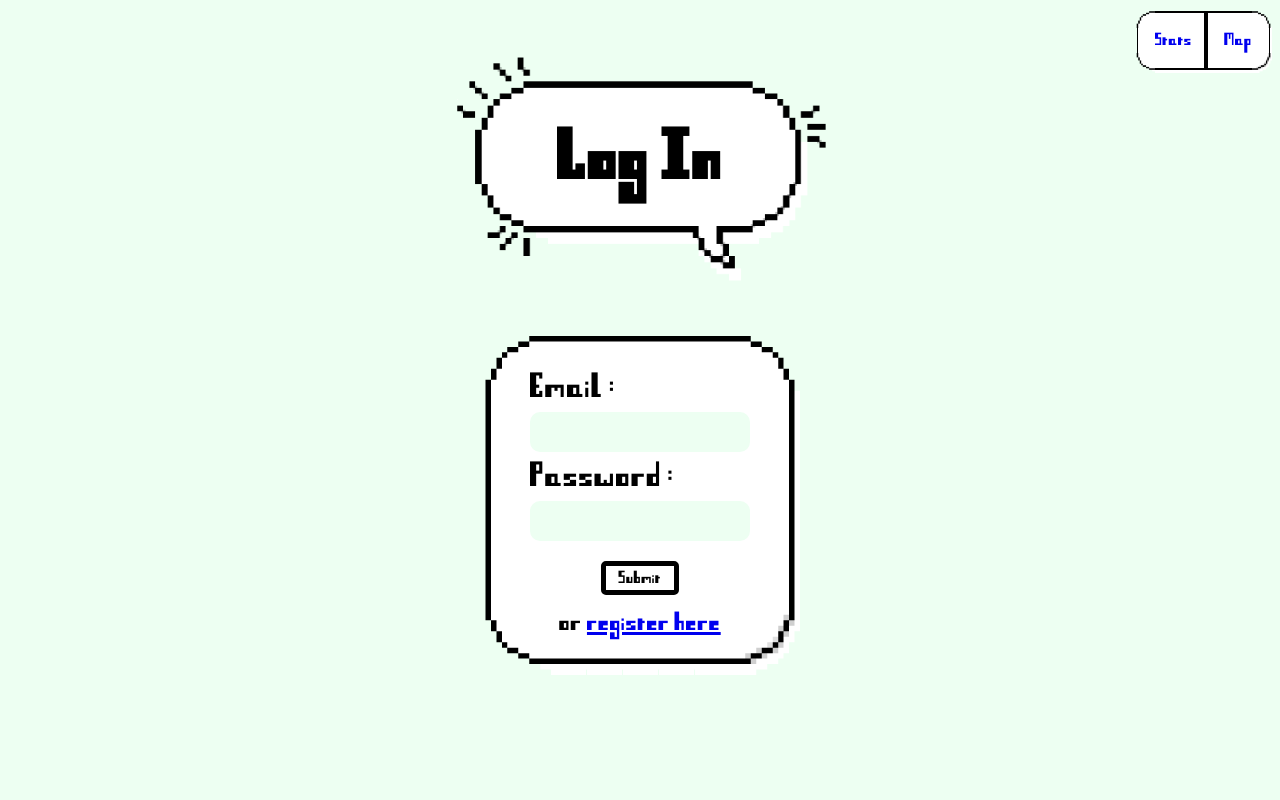
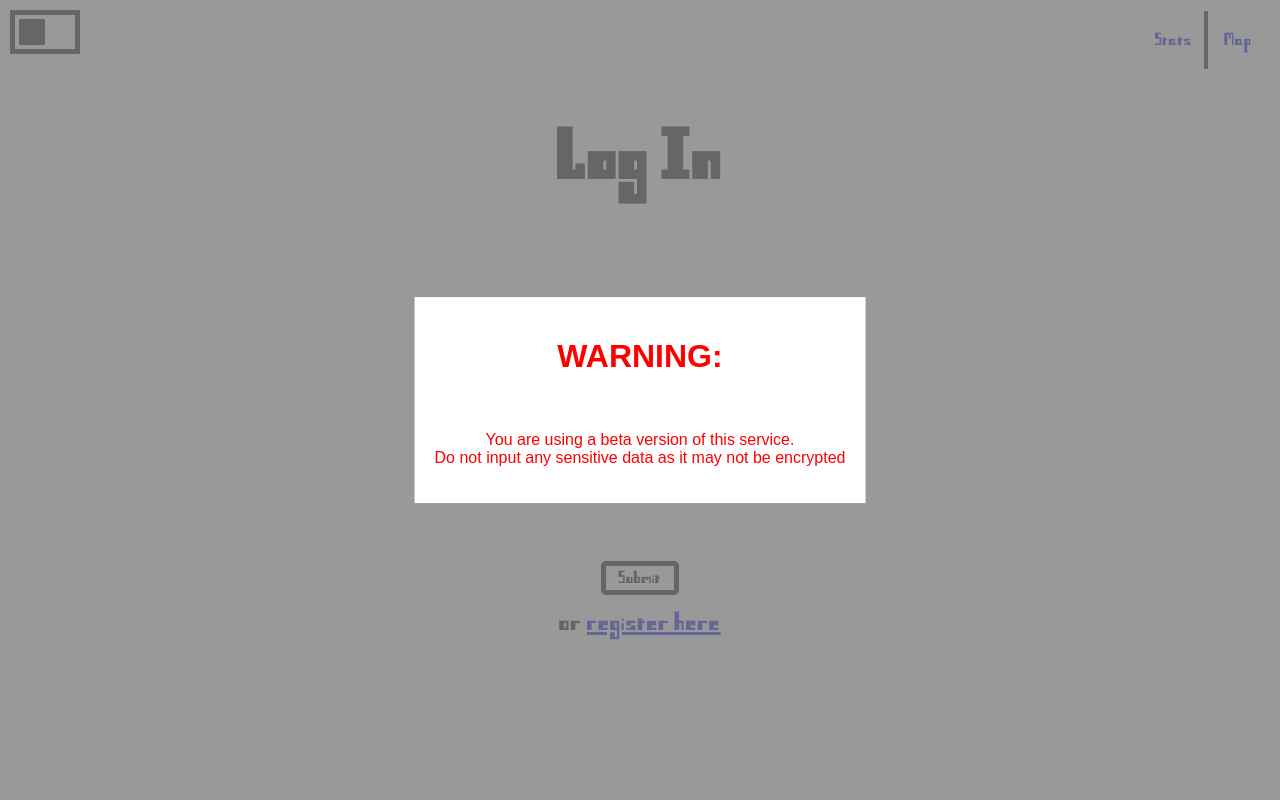
Before and after one commit to ElliotHolbrook/Weave-Project, a PHP site: page / in a window 1280 px wide. Run offline with PHP 8.4, Linux system fonts and the light colour scheme.

Commit message:
Themes added

```diff
--- /dev/null
+++ b/betawarning.php
@@ -0,0 +1,17 @@
+<div class="popup" id="popup1">
+	<div class="popupHaze"></div>
+	<div class="beta-popup">
+	<center><h1>WARNING:</h1><center><br>
+	<p>You are using a beta version of this service.<br>
+	Do not input any sensitive data as it may not be encrypted<p>
+	</div>
+</div>
+
+<script src="https://ajax.googleapis.com/ajax/libs/jquery/3.6.3/jquery.min.js"></script>
+<script>
+$(document).ready(function() {
+  $(".popup").click(function() {
+	$(this).hide();
+  });
+});
+</script>
--- a/index.php
+++ b/index.php
@@ -1,20 +1,21 @@
 <html>
 	<head>
 		<link rel="stylesheet" href="resources/global-style.css"/>
+		<link rel="stylesheet" href="resources/dark-theme.css" id="theme" title="dark"/>
 		<link rel="icon" type="image/x-icon" href="resources/kayakraft-logo-HD.png">
 
 		<title>Log In</title>
 	</head>
 	<body>
+
 		<div class="map-button-box">
 		<a href="http://kayakraft.net:8069/server/KayaKraft" class="map-button" style="padding-right: 10px;" target="_blank" rel="noopener noreferrer">Stats</a>
 		<span style="padding: 18px 0px 16px 0px; border: 2px solid;"></span>
 		<a href="https://map.kayakraft.net" class="map-button" style="padding-left: 16px;" target="_blank" rel="noopener noreferrer">Map</a>
-
 		</div>
 
 
-		<div class="login-1 container-1 highlight"><h1>Log In</h1></div>
+		<div class="login-1 container-1"><h1>Log In</h1></div>
 		<div class="login-2 container-1">
 			<form action="loginValidation.php" method="post">
 				<label for="email" style="float: left; padding-top: 55px;">Email:</label>
@@ -25,5 +26,46 @@
 				<p>or <a href="register.html">register here</a></p>
 			</form>
 		</div>
+
+		<form name="themeForm">
+		<label class="theme-switch">
+			<input type="checkbox" name="switch" class="theme-check">
+			<span class="slider" onclick="switchTheme()"></span>
+		</label>
+		</form>
+
+		<?php require_once 'betawarning.php';?>
+
+		<script>
+			var currentTheme = getCookie("theme");
+			document.getElementById("theme").href = "resources/" + currentTheme + "-theme.css";
+
+			function switchTheme() {
+				if (currentTheme == "light") {
+					currentTheme = "dark";
+					document.getElementById("theme").href = "resources/dark-theme.css";
+					document.cookie = "theme=dark"
+				} else {
+					currentTheme = "light";
+					document.getElementById("theme").href = "resources/light-theme.css";
+					document.cookie = "theme=light"
+				}
+			}
+
+			function getCookie(cname) {
+				let name = cname + "=";
+				let ca = document.cookie.split(';');
+				for(let i = 0; i < ca.length; i++) {
+					let c = ca[i];
+					while (c.charAt(0) == ' ') {
+						c = c.substring(1);
+					}
+					if (c.indexOf(name) == 0) {
+						return c.substring(name.length, c.length);
+					}
+				}
+				return "";
+			}
+		</script>
 	</body>
 </html>
--- /dev/null
+++ b/resources/dark-theme.css
@@ -0,0 +1,19 @@
+body {
+	background-color: rgb(66, 66, 66);
+}
+
+.highlight {
+	background-color: rgb(100, 100, 100);
+}
+
+.login-1 {
+	background-image: url("KayaKraft Logo  blank - dark-mode.png");
+}
+
+.login-2 {
+	border-image: url("kayakraft_box - dark-mode.png") 41% round;
+}
+
+.map-button-box {
+	border-image: url("kayakraft_box - dark-mode.png") 40% round;
+}
--- a/resources/global-style.css
+++ b/resources/global-style.css
@@ -4,7 +4,6 @@
 }
 
 body {
-	background-color: rgb(237, 255, 242);
 	font-family: kaya-font;
 	width: 100%;
 	height: 100%;
@@ -20,10 +19,6 @@ body {
 	text-align: center;
 }
 
-.highlight {
-	background-color: rgb(237, 255, 242);
-}
-
 .login-1 {
 	width: 384px;
 	min-height: 300px;
@@ -34,7 +29,6 @@ body {
 	justify-content: center;
 	display: flex;
 	font-size: 40px;
-	background-image: url("KayaKraft Logo  blank - Trimmed.png");
 	background-position: 51% 0%;
 }
 
@@ -47,13 +41,12 @@ body {
 	height: 210px;
 	top: 50%;
 	left: 50%;
-	transform:translate(-50%, -75px);
+	transform: translate(-50%, -75px);
 	align-items: center;
 	justify-content: center;
 	display: flex;
 	font-size: 40px;
 	border: 70px solid transparent;
-	border-image: url("kayakraft_box.png") 40% round;
 	background-color: white;
 }
 
@@ -94,7 +87,6 @@ body {
 	float: right;
 	margin: 8px;
 	border: 20px solid transparent;
-	border-image: url("kayakraft_box.png") 40% round;
 	background: white;
 }
 
@@ -104,7 +96,7 @@ body {
 }
 
 .map-button:active {
-	background: gray;
+	background-color: gray;
 	color: blue;
 }
 
@@ -113,3 +105,81 @@ body {
         display: none !important;
     }
 }
+
+.popupHaze {
+	z-index: 98;
+	width: 100vw;
+	height: 100vh;
+	background-color: gray;
+	opacity: 0.8;
+	position: absolute;
+	top: 50%;
+	left: 50%;
+	transform: translate(-50%, -50%);
+}
+
+.beta-popup {
+	z-index: 99 !important;
+	position: absolute;
+	top: 50%;
+	left: 50%;
+	border: 20px solid transparent;
+	transform: translate(-50%, -50%);
+	background-color: white;
+	color: red;
+	font-family: arial;
+}
+
+.theme-switch {
+	position: relative;
+	display: inline-block;
+	width: 60px;
+	height: 34px;
+	z-index: 1;
+	margin: 10px;
+	border: 5px solid;
+}
+
+.theme-switch input {
+	opacity: 0;
+	width: 0;
+	height: 0;
+}
+
+.slider {
+	position: absolute;
+	cursor: pointer;
+	top: 0;
+	left: 0;
+	right: 0;
+	bottom: 0;
+	background-color: white;
+	-webkit-transition: .4s;
+	transition: .4s;
+}
+
+.slider:before {
+	position: absolute;
+	content: "";
+	height: 26px;
+	width: 26px;
+	left: 4px;
+	bottom: 4px;
+	background-color: black;
+	-webkit-transition: .4s;
+	transition: .4s;
+}
+
+.theme-check:checked + .slider {
+	background-color: #2196F3;
+}
+
+.theme-check:focus + .slider {
+	box-shadow: 0 0 1px #2196F3;
+}
+
+.theme-check:checked + .slider:before {
+	-webkit-transform: translateX(26px);
+	-ms-transform: translateX(26px);
+	transform: translateX(26px);
+}
```
Also changed, not shown: resources/light-theme.css (added, +19 -0 lines), resources/KayaKraft Logo  blank - dark-mode.png (added), resources/KayaKraft Logo  blank - light-mode.png (renamed from resources/KayaKraft Logo  blank - Trimmed.png), resources/kayakraft_box - dark-mode.png (added), resources/kayakraft_box - light-mode.png (renamed from resources/kayakraft_box.png).
